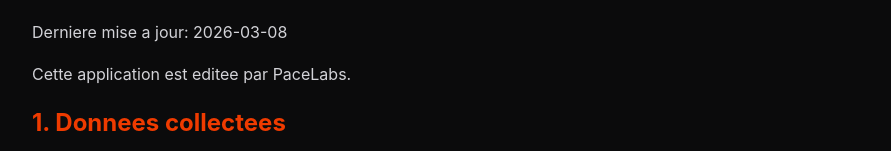
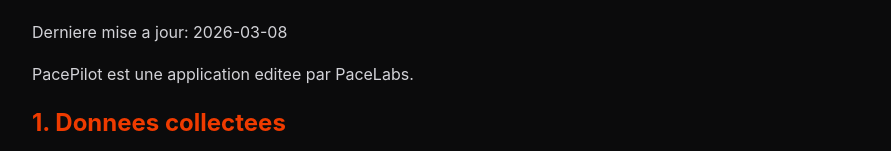
Before and after one commit to pacepilot-hub/Pacepilot-site, a plain HTML site: page privacy.html in a window 1280 px wide. Shown: the part 143-294 px from the top of the page, without its empty margins (178-1069 px from the left). Drawn offline with Linux system fonts and the light colour scheme.

Commit message:
Update application name in privacy policy

```diff
--- a/privacy.html
+++ b/privacy.html
@@ -23,7 +23,7 @@
       <a class="toplink" href="index.html">Retour a l accueil</a>
       <h1>Politique de confidentialite</h1>
       <p>Derniere mise a jour: 2026-03-08</p>
-      <p>Cette application est editee par PaceLabs.</p>
+      <p>PacePilot est une application editee par PaceLabs.</p>
 
       <h2>1. Donnees collectees</h2>
       <p>
```
